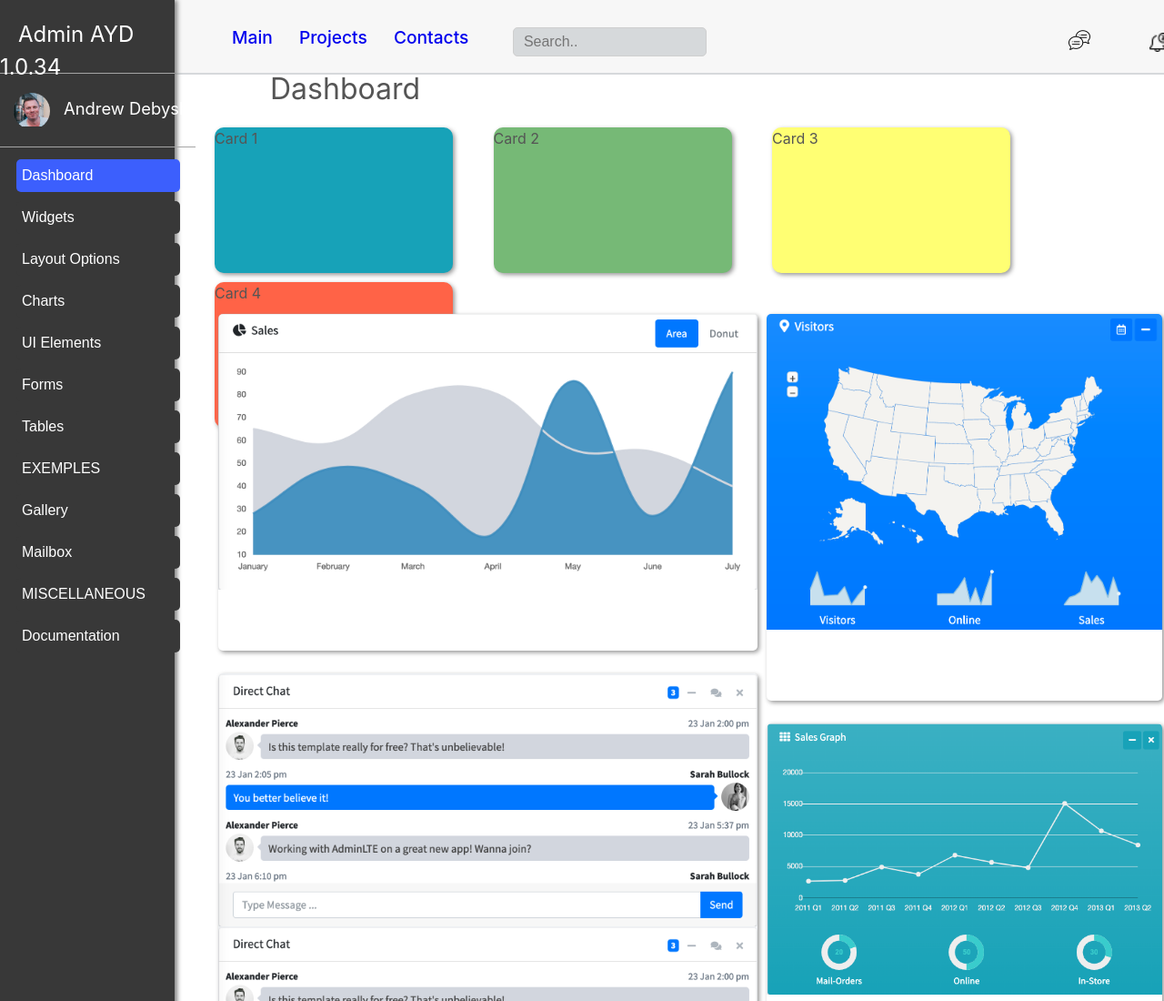
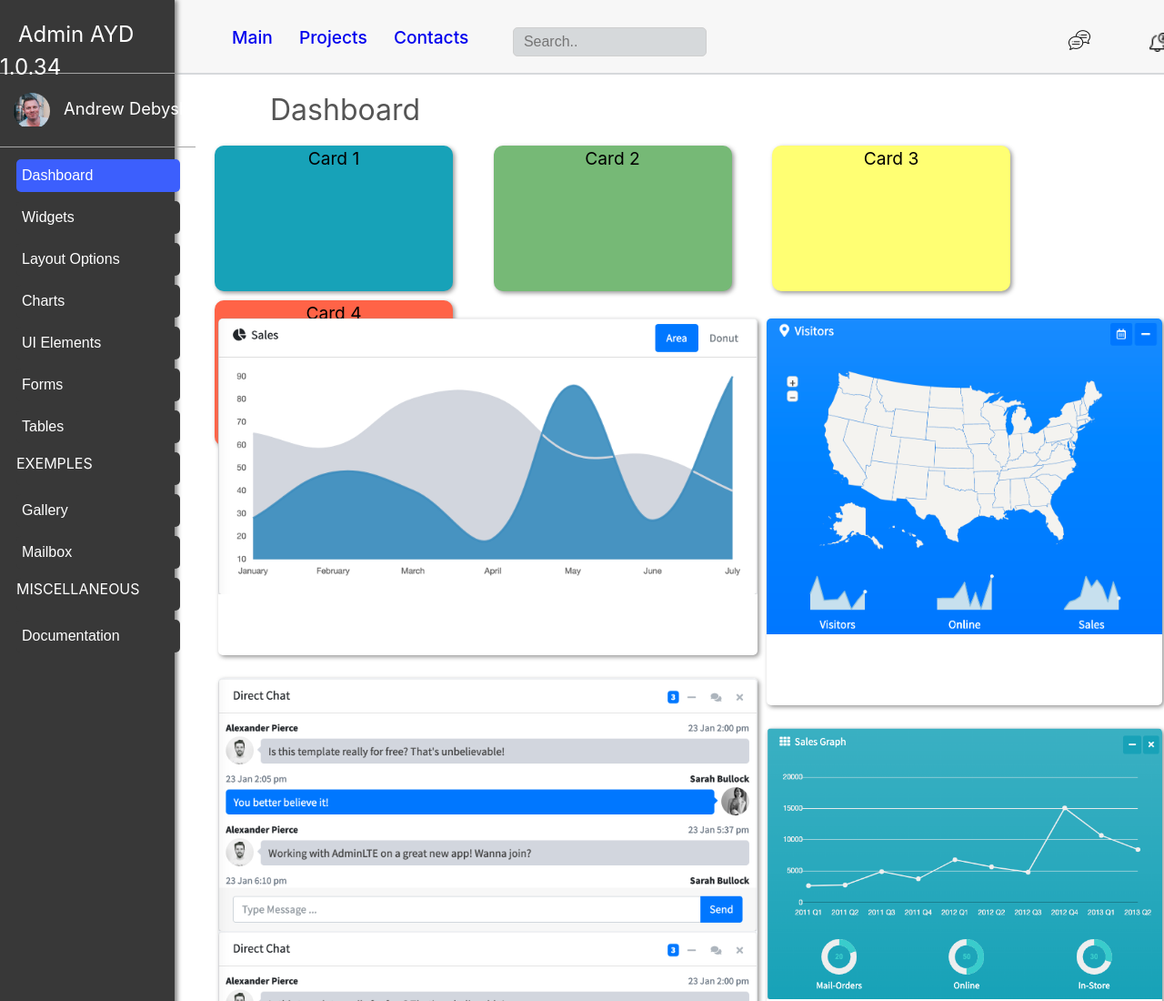
Before and after one commit to Presnia/admin-dashboard-scheme, a plain HTML site: page src/index.html in a window 1280 px wide. Shown: the top 1100 px of the page at 91% size. Drawn offline with Linux system fonts and the light colour scheme.

Commit message:
Improoved styles

```diff
--- a/src/index.html
+++ b/src/index.html
@@ -49,10 +49,10 @@
         <button id="ui-elements-btn">UI Elements</button>
         <button id="forms-btn">Forms</button>
         <button id="tables-btn">Tables</button>
-        <button id="aside-btn1">EXEMPLES</button>
+        <p id="aside-btn1">EXEMPLES</p>
         <button id="aside-btn">Gallery</button>
         <button id="aside-btn">Mailbox</button>
-        <button id="aside-btn2">MISCELLANEOUS</button>
+        <p id="aside-btn2">MISCELLANEOUS</p>
         <button id="aside-btn">Documentation</button>
       </div>
 
--- a/src/styles/style.css
+++ b/src/styles/style.css
@@ -105,7 +105,7 @@ a {
   margin-left: 295px;
   padding: 2px;
   font-size: 200%;
-  top: -18px;
+  top: 5px;
 }
 .aside {
   background-color: rgb(56, 56, 56);
@@ -214,7 +214,7 @@ a {
   height: 36px;
   margin: 10px;
   color: white;
-  cursor: pointer;
+  /* cursor: pointer; */
   text-align: left;
   font-size: 100%;
   background-color: rgb(56, 56, 56);
@@ -228,6 +228,7 @@ a {
   position: relative;
   float: left;
   margin-left: 216px;
+  margin-top: 20px;
 }
 .cards {
   position: relative;
@@ -238,6 +239,9 @@ a {
   border-radius: 10px;
   box-shadow: 2px 2px 5px rgb(150, 150, 150);
   margin: 0px 20px 10px;
+  color: black;
+  font-size: 120%;
+  text-align: center;
 }
 #card1 {
   background-color: #17a2b8;
```
